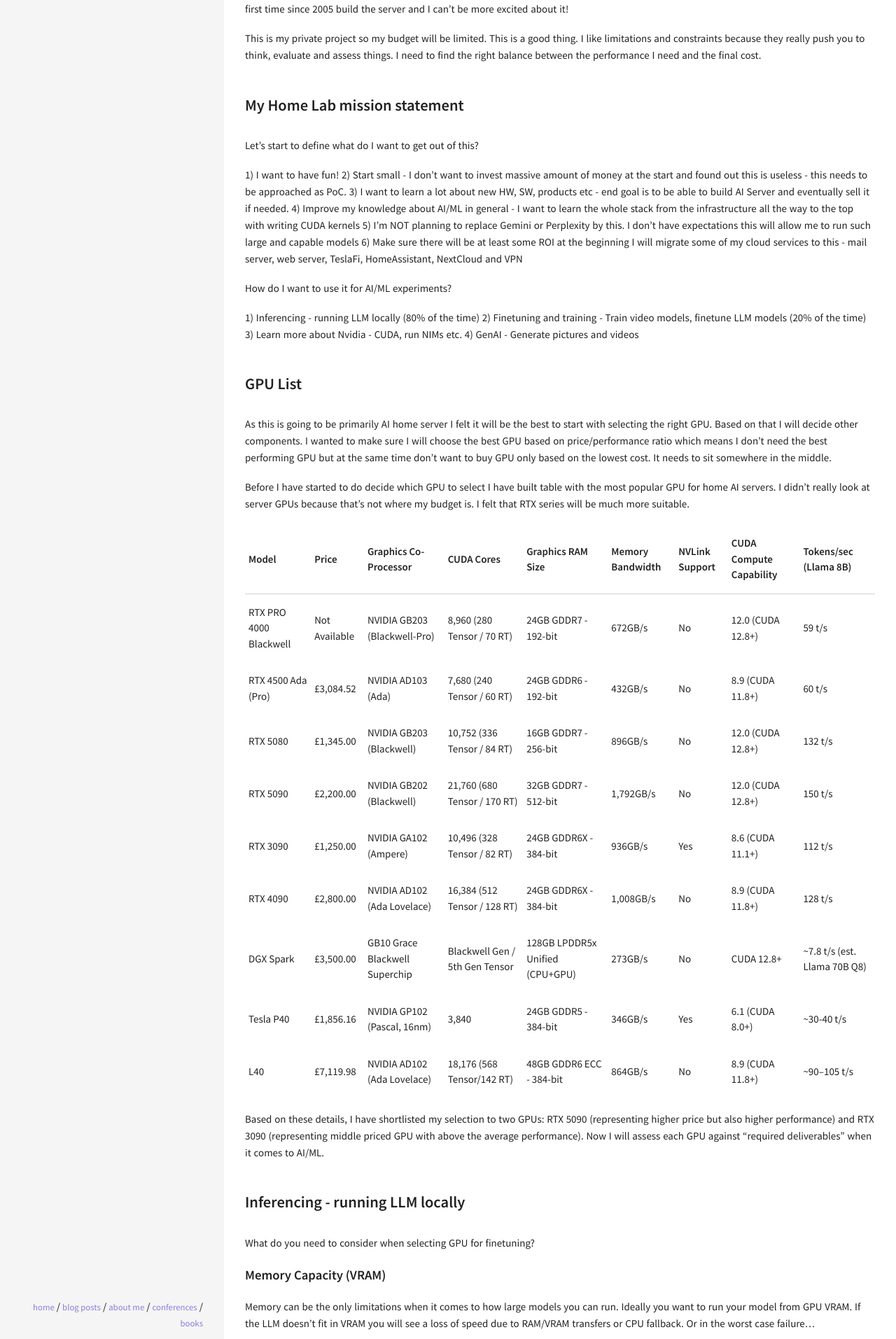
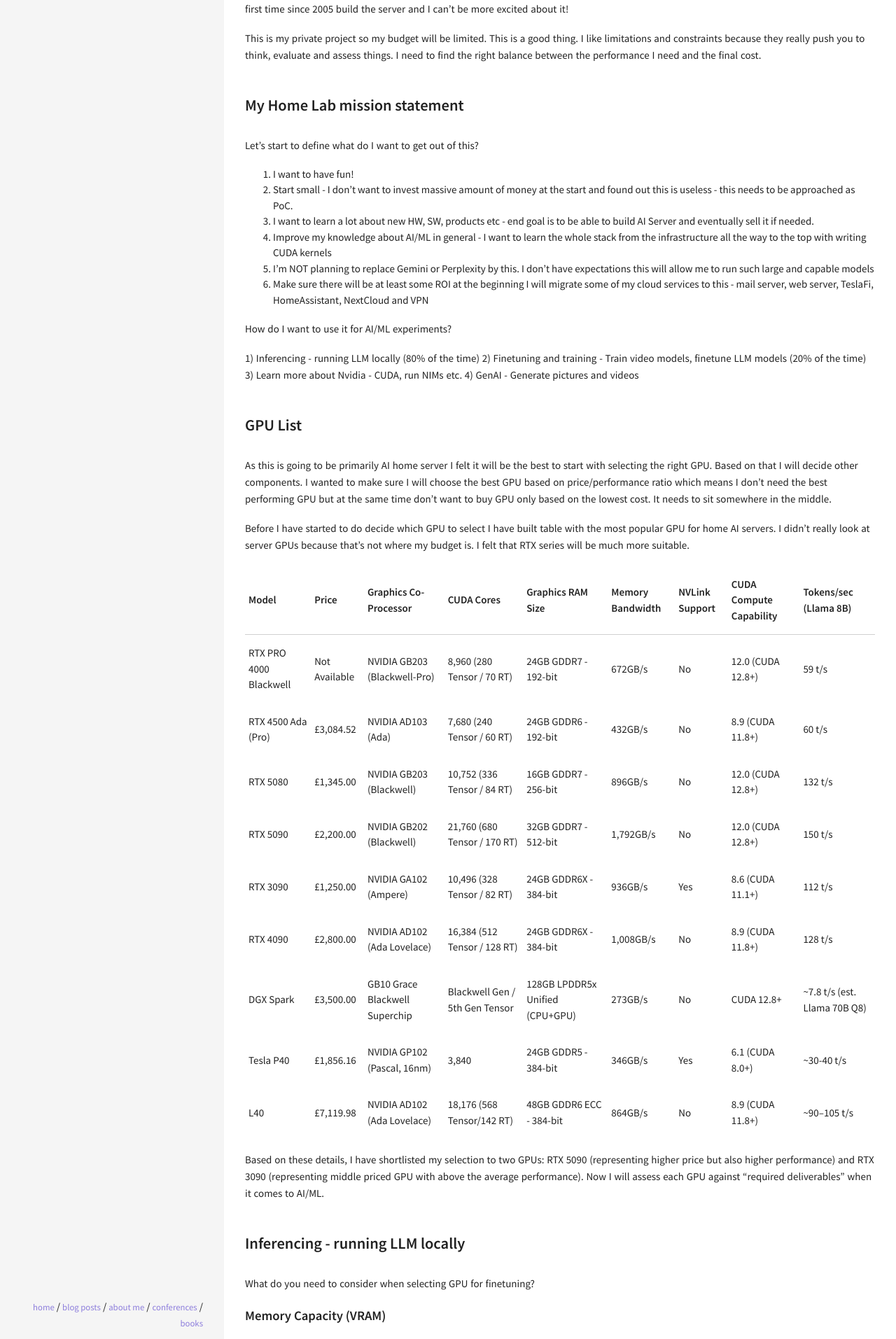
Before and after one commit to maty0609/blog, a Jekyll site: the page built from _posts/2025-08-04-building-ai-lab.md, in a window 1280 px wide. Shown: the part 580-2493 px from the top of the page at 70% size. Built offline with Jekyll 4.4.1, drawn with Linux system fonts in a browser that asks for light colours; comment, search, counter and statistics services are not loaded.

```diff
--- a/_posts/2025-08-04-building-ai-lab.md
+++ b/_posts/2025-08-04-building-ai-lab.md
@@ -20,12 +20,12 @@
 
 Let's start to define what do I want to get out of this?
 
-1) I want to have fun!
-2) Start small - I don't want to invest massive amount of money at the start and found out this is useless - this needs to be approached as PoC.
-3) I want to learn a lot about new HW, SW, products etc - end goal is to be able to build AI Server and eventually sell it if needed.
-4) Improve my knowledge about AI/ML in general - I want to learn the whole stack from the infrastructure all the way to the top with writing CUDA kernels
-5) I'm NOT planning to replace Gemini or Perplexity by this. I don't have expectations this will allow me to run such large and capable models
-6) Make sure there will be at least some ROI at the beginning I will migrate some of my cloud services to this - mail server, web server, TeslaFi, HomeAssistant, NextCloud and VPN
+1. I want to have fun!
+2. Start small - I don't want to invest massive amount of money at the start and found out this is useless - this needs to be approached as PoC.
+3. I want to learn a lot about new HW, SW, products etc - end goal is to be able to build AI Server and eventually sell it if needed.
+4. Improve my knowledge about AI/ML in general - I want to learn the whole stack from the infrastructure all the way to the top with writing CUDA kernels
+5. I'm NOT planning to replace Gemini or Perplexity by this. I don't have expectations this will allow me to run such large and capable models
+6. Make sure there will be at least some ROI at the beginning I will migrate some of my cloud services to this - mail server, web server, TeslaFi, HomeAssistant, NextCloud and VPN
 
 How do I want to use it for AI/ML experiments?
 
```
